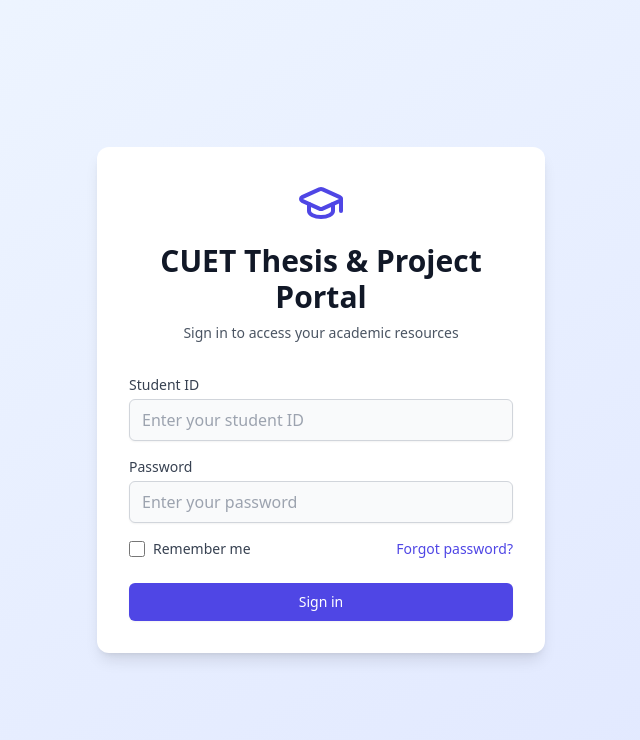
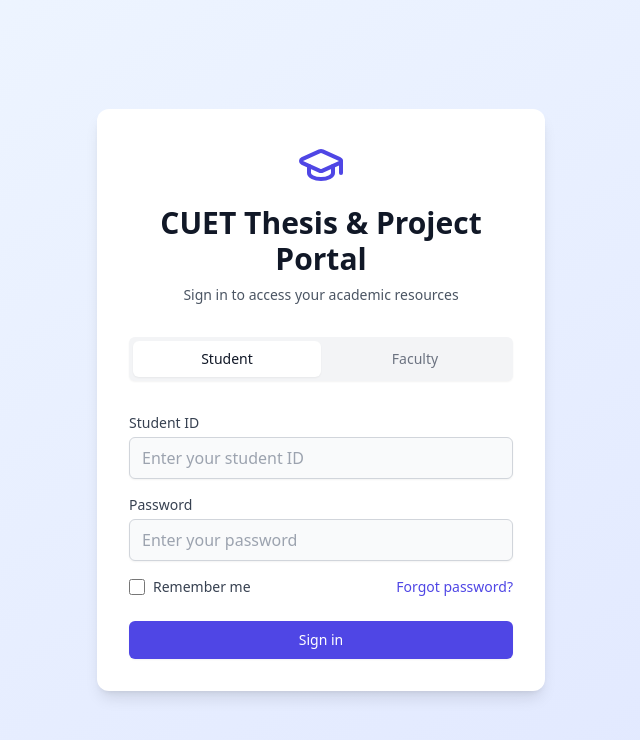
Before and after one commit to ArpitaMallik/CUET-Thesis-and-Project-Portal, a React (Vite) app: page / in a window 1280 px wide. Shown: the top 740 px of the page, without its empty margins (319-959 px from the left). Built offline with nearby package versions, Linux system fonts and the light colour scheme.

Commit message:
Update Login Page

```diff
--- a/src/pages/Login.tsx
+++ b/src/pages/Login.tsx
@@ -1,20 +1,23 @@
 import React, { useState } from 'react';
 import { GraduationCap } from 'lucide-react';
-import { useRouter } from '@tanstack/react-router';
+
+type LoginType = 'student' | 'faculty';
 
 function Login() {
+  const [loginType, setLoginType] = useState<LoginType>('student');
   const [studentId, setStudentId] = useState('');
+  const [email, setEmail] = useState('');
   const [password, setPassword] = useState('');
   const [rememberMe, setRememberMe] = useState(false);
 
-  const router = useRouter();
-
   const handleSubmit = (e: React.FormEvent) => {
     e.preventDefault();
-
-    // Add login logic here, then navigate
-    console.log({ studentId, password, rememberMe });
-    router.navigate({ to: '/dashboard' }); // Navigate to the dashboard
+    // Add login logic here
+    console.log({
+      type: loginType,
+      credentials: loginType === 'student' ? { studentId, password } : { email, password },
+      rememberMe,
+    });
   };
 
   return (
@@ -32,8 +35,35 @@ function Login() {
           </p>
         </div>
 
+        {/* Login Type Toggle */}
+        <div className="flex rounded-md shadow-sm p-1 bg-gray-100" role="group">
+          <button
+            type="button"
+            className={`flex-1 py-2 px-4 text-sm font-medium rounded-md transition-colors ${
+              loginType === 'student'
+                ? 'bg-white text-gray-900 shadow-sm'
+                : 'text-gray-500 hover:text-gray-700'
+            }`}
+            onClick={() => setLoginType('student')}
+          >
+            Student
+          </button>
+          <button
+            type="button"
+            className={`flex-1 py-2 px-4 text-sm font-medium rounded-md transition-colors ${
+              loginType === 'faculty'
+                ? 'bg-white text-gray-900 shadow-sm'
+                : 'text-gray-500 hover:text-gray-700'
+            }`}
+            onClick={() => setLoginType('faculty')}
+          >
+            Faculty
+          </button>
+        </div>
+
         <form className="mt-8 space-y-6" onSubmit={handleSubmit}>
           <div className="space-y-4">
+            {loginType === 'student' ? (
               <div>
                 <label htmlFor="studentId" className="block text-sm font-medium text-gray-700">
                   Student ID
@@ -49,6 +79,23 @@ function Login() {
                   placeholder="Enter your student ID"
                 />
               </div>
+            ) : (
+              <div>
+                <label htmlFor="email" className="block text-sm font-medium text-gray-700">
+                  Email Address
+                </label>
+                <input
+                  id="email"
+                  name="email"
+                  type="email"
+                  required
+                  value={email}
+                  onChange={(e) => setEmail(e.target.value)}
+                  className="mt-1 block w-full px-3 py-2 bg-gray-50 border border-gray-300 rounded-md shadow-sm focus:outline-none focus:ring-indigo-500 focus:border-indigo-500"
+                  placeholder="Enter your email address"
+                />
+              </div>
+            )}
 
             <div>
               <label htmlFor="password" className="block text-sm font-medium text-gray-700">
```
Lines whose indentation alone changed are shown as unchanged.
